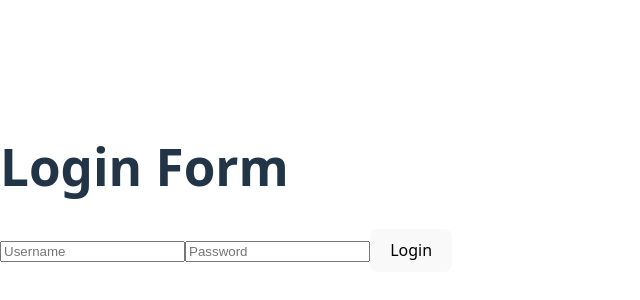
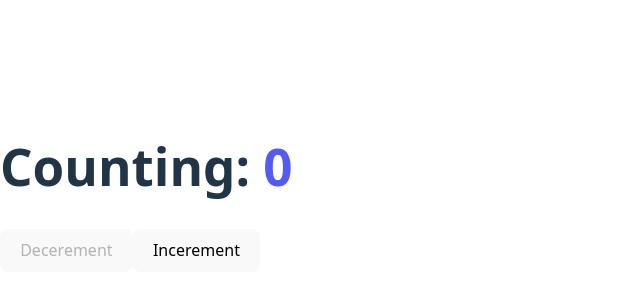
Before and after one commit to Mohmett/React-Challenges, a React (Vite) app: page / in a window 1280 px wide. Shown: the part 212-512 px from the top of the page, without its empty margins (0-640 px from the left). Built offline with nearby package versions, Linux system fonts and the light colour scheme.

Commit message:
Exercise 12

```diff
--- a/src/App.jsx
+++ b/src/App.jsx
@@ -9,6 +9,7 @@ import CountDown from "./CountDownExer8";
 import GitHubUsers from "./GithubUsers";
 import UserList from "./userList";
 import LoginForm from "./LoginForm";
+import Counting from "./Counting";
 
 function App() {
   return (
@@ -26,7 +27,8 @@ function App() {
       {/* <CountDown></CountDown> */}
       {/* <GitHubUsers></GitHubUsers> */}
       {/* <UserList></UserList> */}
-      <LoginForm></LoginForm>
+      {/* <LoginForm></LoginForm> */}
+      <Counting></Counting>
     </>
   );
 }
--- /dev/null
+++ b/src/Counting.jsx
@@ -0,0 +1,26 @@
+import { useState } from "react";
+
+const Counting=()=>{
+
+    const [count,setCount]=useState(0)
+
+
+    const handdleDecrement =()=>{
+        setCount((prev)=>prev-1);
+    }
+     const handdleIncrement =()=>{
+        setCount((prev)=>prev+1);
+    }
+
+    return(
+        <div>
+            <h1>Counting: <span>{count}</span></h1>
+            <button disabled={count==0} onClick={handdleDecrement}>Decerement</button>
+            <button onClick={handdleIncrement}>Incerement</button>
+
+        </div>
+    )
+}
+
+
+export default Counting;
```
